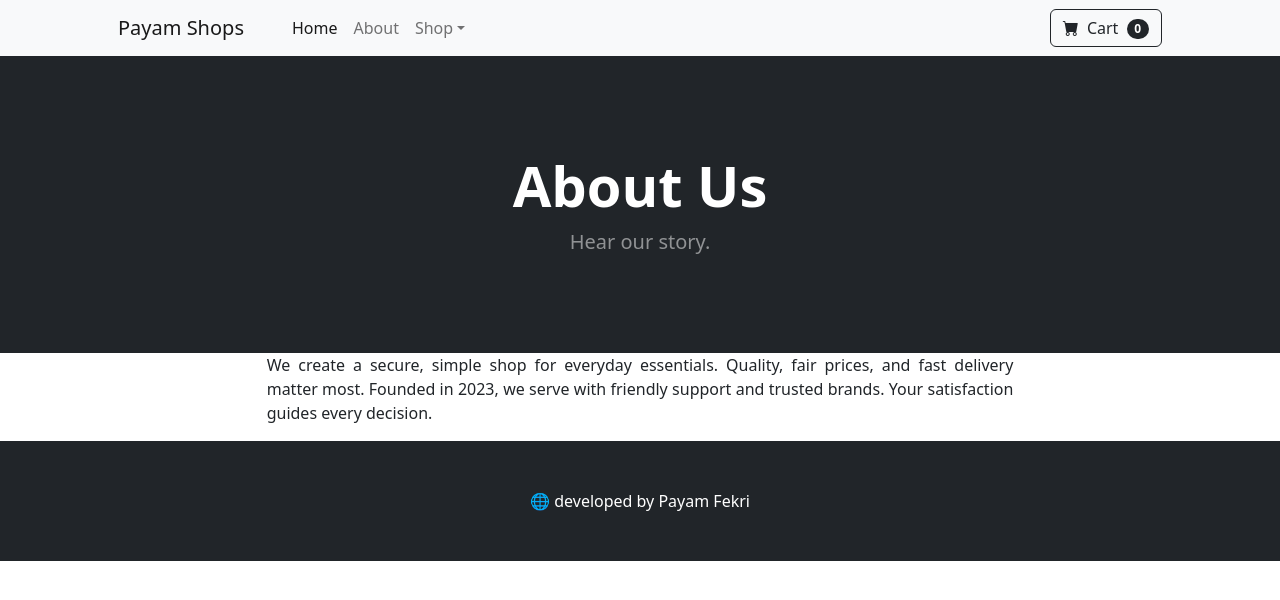
After one commit to PayamFekri/PayamShop, a Django app: page /about/ in a window 1280 px wide. The commit adds this page. Shown: the top 600 px of the page. Run offline with Django 5.2, Linux system fonts and the light colour scheme; some libraries are stand-ins or nearby versions.

Commit message:
'Creating-links-between-pages'

```diff
--- a/shop/models.py
+++ b/shop/models.py
@@ -35,6 +35,7 @@ class Product(models.Model):
     sale_price = models.DecimalField(default=0 , decimal_places=2 , max_digits=15)
     is_sale = models.BooleanField(default = False)
     size = models.CharField(max_length=10 , choices= SIZES , default= '--')
+    is_available = models.BooleanField(default = True)
 
     def __str__(self):
         return self.name
--- /dev/null
+++ b/shop/templates/shop/about.html
@@ -0,0 +1,24 @@
+{%extends 'shop/base.html'%}
+
+
+
+{% block content %}
+    <!-- Header-->
+    <header class="bg-dark py-5">
+        <div class="container px-4 px-lg-5 my-5">
+            <div class="text-center text-white">
+                <h1 class="display-4 fw-bolder">About Us</h1>
+                <p class="lead fw-normal text-white-50 mb-0">Hear our story.</p>
+            </div>
+        </div>
+    </header>
+
+    <div class = 'row'>
+        <center>
+            <div class = col-7>
+                <p align = 'justify'>We create a secure, simple shop for everyday essentials. Quality, fair prices, and fast delivery matter most. Founded in 2023, we serve with friendly support and trusted brands. Your satisfaction guides every decision.</p>
+            </div>
+        </center>
+    </div>
+
+{%endblock  %}
--- /dev/null
+++ b/shop/templates/shop/base.html
@@ -0,0 +1,39 @@
+{% load static %}
+{% load humanize %}
+<!DOCTYPE html>
+<html lang="en">
+    <head>
+        <meta charset="utf-8" />
+        <meta name="viewport" content="width=device-width, initial-scale=1, shrink-to-fit=no" />
+        <meta name="description" content="" />
+        <meta name="author" content="" />
+        <title>Home Page</title>
+        <!-- Favicon-->
+        <link rel="icon" type="image/x-icon" href="{% static 'assets/favicon.ico' %}" />
+        <!-- Bootstrap icons-->
+        <link href="https://cdn.jsdelivr.net/npm/bootstrap-icons@1.5.0/font/bootstrap-icons.css" rel="stylesheet" />
+        <!-- Core theme CSS (includes Bootstrap)-->
+        <link href="{% static 'css/styles.css' %}" rel="stylesheet" />
+    </head>
+    <body>
+
+        {% include "shop/navbar.html" %}
+
+
+        {% block content %}
+
+
+        {%endblock  %}
+
+
+
+        <!-- Footer-->
+        <footer class="py-5 bg-dark">
+            <div class="container"><p class="m-0 text-center text-white">🌐 developed by Payam Fekri</p></div>
+        </footer>
+        <!-- Bootstrap core JS-->
+        <script src="https://cdn.jsdelivr.net/npm/bootstrap@5.2.3/dist/js/bootstrap.bundle.min.js"></script>
+        <!-- Core theme JS-->
+        <script src="{% static 'js/scripts.js' %}"></script>
+    </body>
+</html>
--- a/shop/templates/shop/example.html
+++ b/shop/templates/shop/example.html
@@ -66,3 +66,6 @@
                     </div>
                     {% endif %}
                     {% endfor %}
+
+
+"{% url 'about'%}"
--- /dev/null
+++ b/shop/templates/shop/navbar.html
@@ -0,0 +1,29 @@
+<!-- Navigation-->
+<nav class="navbar navbar-expand-lg navbar-light bg-light">
+    <div class="container px-4 px-lg-5">
+        <a class="navbar-brand" href="{% url "helloworld" %}">Payam Shops</a>
+        <button class="navbar-toggler" type="button" data-bs-toggle="collapse" data-bs-target="#navbarSupportedContent" aria-controls="navbarSupportedContent" aria-expanded="false" aria-label="Toggle navigation"><span class="navbar-toggler-icon"></span></button>
+        <div class="collapse navbar-collapse" id="navbarSupportedContent">
+            <ul class="navbar-nav me-auto mb-2 mb-lg-0 ms-lg-4">
+                <li class="nav-item"><a class="nav-link active" aria-current="page" href="{% url "helloworld" %}">Home</a></li>
+                <li class="nav-item"><a class="nav-link" href="/about/">About</a></li>
+                <li class="nav-item dropdown">
+                    <a class="nav-link dropdown-toggle" id="navbarDropdown" href="#" role="button" data-bs-toggle="dropdown" aria-expanded="false">Shop</a>
+                    <ul class="dropdown-menu" aria-labelledby="navbarDropdown">
+                        <li><a class="dropdown-item" href="#!">All Products</a></li>
+                        <li><hr class="dropdown-divider" /></li>
+                        <li><a class="dropdown-item" href="#!">Popular Items</a></li>
+                        <li><a class="dropdown-item" href="#!">New Arrivals</a></li>
+                    </ul>
+                </li>
+            </ul>
+            <form class="d-flex">
+                <button class="btn btn-outline-dark" type="submit">
+                    <i class="bi-cart-fill me-1"></i>
+                    Cart
+                    <span class="badge bg-dark text-white ms-1 rounded-pill">0</span>
+                </button>
+            </form>
+        </div>
+    </div>
+</nav>
--- a/shop/urls.py
+++ b/shop/urls.py
@@ -1,5 +1,6 @@
 from django.urls import path,include
-from .views import helloworld
+from .views import helloworld , about
 urlpatterns = [
     path('hi/', helloworld, name='helloworld'),
+    path('about/' , about)
 ]
--- a/shop/views.py
+++ b/shop/views.py
@@ -3,3 +3,6 @@ from .models import Product
 def helloworld(request):
     all_product = Product.objects.all()
     return render(request, 'shop/index.html', {'ProductsINview' : all_product})
+
+def about(request):
+    return render(request , 'shop/about.html')
```
Also changed, not shown: shop/templates/shop/index.html (+33 -58 lines), db.sqlite3, shop/migrations/0007_product_is_available.py (added).
